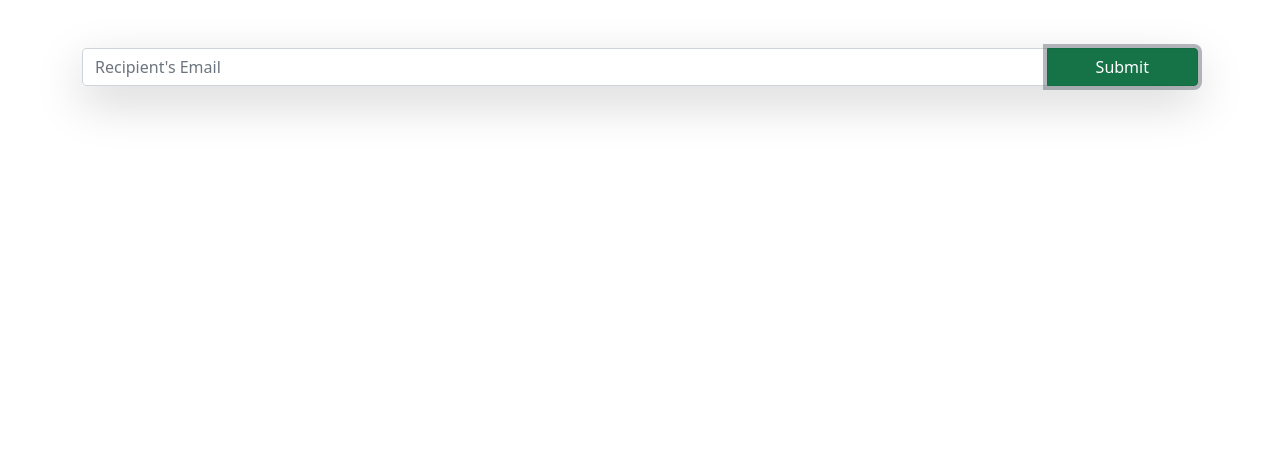
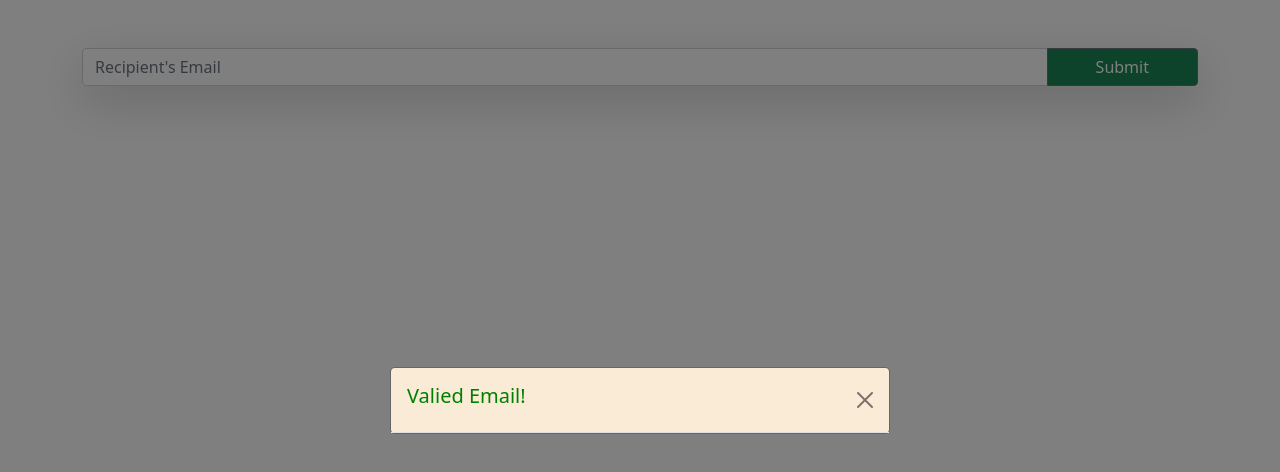
Before and after one commit to mesu-ai/email-validation, a plain HTML site: page index.html in a window 1280 px wide. Both pictures are taken after typing "name@example.com" into the empty fields and a click on the button "Submit". Drawn offline with nearby package versions, Linux system fonts and the light colour scheme.

Commit message:
email validation

```diff
--- a/email.js
+++ b/email.js
@@ -6,17 +6,34 @@ document.getElementById('email-submit').addEventListener('click', function () {
     const valid = /^\w+([\.-]?\w+)*@\w+([\.-]?\w+)*(\.\w{2,3})+$/;
 
     if (!email) {
-        console.log('Enter Email First !');
+        //  console.log('Enter Email First !');
+        statusMsg('Enter Email First!', 'red');
     } else if (email) {
         if (valid.test(email)) {
-            console.log('Valid Email');
+            // console.log('Valid Email');
+            statusMsg('Valied Email!', 'green');
 
         }
         else {
-            console.log('Invalid Email');
+            // console.log('Invalid Email');
+            statusMsg('Invalied Email!', 'red');
         }
 
     }
 
 
 });
+
+const statusMsg = (massage, color) => {
+
+    const div = document.getElementById('status-msg');
+    div.textContent = '';
+
+    const h5 = document.createElement('h5');
+
+    h5.innerText = massage;
+    h5.style.color = color;
+
+    div.appendChild(h5);
+
+}
--- a/index.html
+++ b/index.html
@@ -18,10 +18,33 @@
         <div class="input-group mb-3 shadow-lg">
             <input id="email-input" type="text" class="form-control" placeholder="Recipient's Email"
                 aria-label="Recipient's username" aria-describedby="button-addon2">
-            <button class="btn btn-success text-white px-5 btn-outline-secondary " type="button"
-                id="email-submit">Submit</button>
+            <!-- <button class="btn btn-success text-white px-5 btn-outline-secondary " type="button"
+                id="email-submit">Submit</button> -->
+            <button id="email-submit" type="button" class="btn btn-success text-white px-5 btn-outline-secondary "
+                data-bs-toggle="modal" data-bs-target="#staticBackdrop">
+                Submit
+            </button>
         </div>
     </section>
+
+    <!--Email vality Massage Show Modal -->
+    <div class="modal fade " id="staticBackdrop" data-bs-backdrop="static" data-bs-keyboard="false" tabindex="-1"
+        aria-labelledby="staticBackdropLabel" aria-hidden="true">
+        <div class="modal-dialog modal-dialog-centered ">
+            <div style="background-color: antiquewhite;" class="modal-content">
+                <div class="modal-header">
+
+                    <div id="status-msg">
+
+                        <!-- <h5 class=" modal-title text-success">Valied Email!</h5> -->
+
+                    </div>
+                    <button type="button" class="btn-close" data-bs-dismiss="modal" aria-label="Close"></button>
+                </div>
+
+            </div>
+        </div>
+    </div>
 
 
 
```
